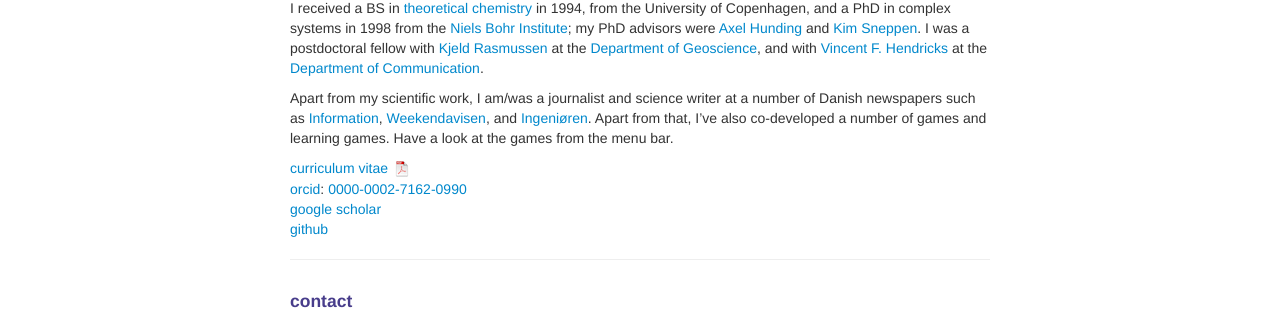
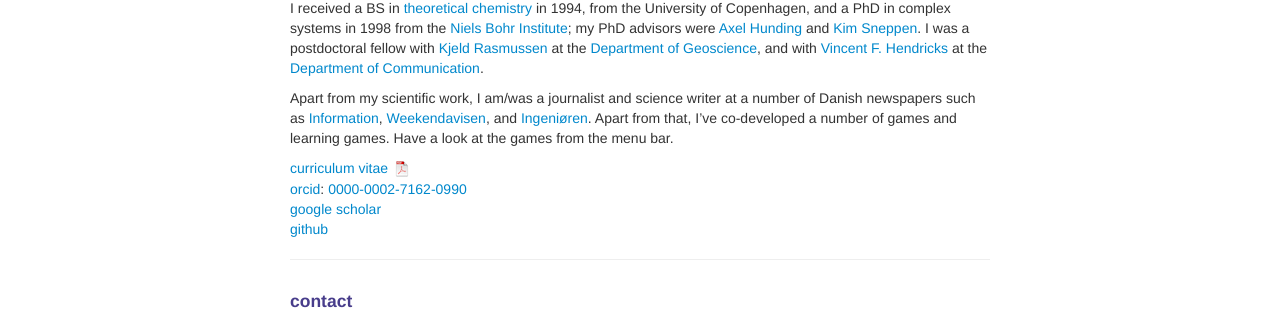
Before and after one commit to gavstrik/gavstrik.github.io, a Jekyll site: the page built from pages/about.md, in a window 1280 px wide. Shown: the part 224-534 px from the top of the page. Built offline with Jekyll 4.4.1, drawn with Linux system fonts in a browser that asks for light colours.

Commit message:
rettelser

```diff
--- a/pages/about.md
+++ b/pages/about.md
@@ -23,7 +23,7 @@
 Apart from my scientific work, I am/was a journalist and science writer at a number of Danish newspapers such as
 [Information](https://www.information.dk/search/site/Robin%20Engelhardt),
 [Weekendavisen](https://www.weekendavisen.dk/), and
-[Ingeniøren](https://ing.dk/sog/Robin%20Engelhardt). Apart from that, I've also co-developed a number of games and learning games. Have a look at the games from the menu bar.
+[Ingeniøren](https://ing.dk/sog/Robin%20Engelhardt). Apart from that, I've co-developed a number of games and learning games. Have a look at the games from the menu bar.
 
 
 [curriculum vitae ![CV as pdf](icons16/pdf-icon.png)]({{ BASE_PATH }}/assets/CVRobinEngelhardt_2020.pdf)<br/>
```
Also changed, not shown: index.md (+3 -3 lines), morefigs.md (+5 -5 lines).
